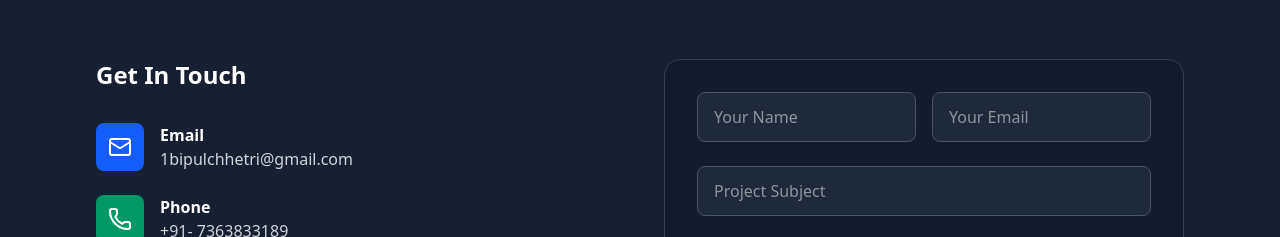
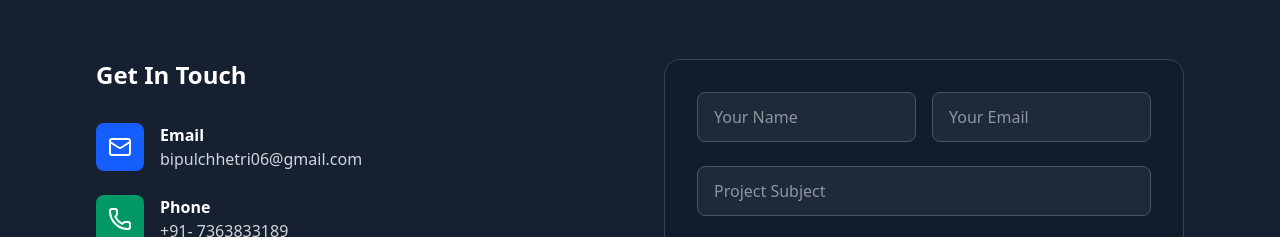
Before and after one commit to bipulchhetri/company, a React (Vite) app: page / in a window 1280 px wide. Shown: the part 4884-5121 px from the top of the page. Built offline with nearby package versions, Linux system fonts and the light colour scheme.

Commit message:
contact email updated

```diff
--- a/src/components/Contact.jsx
+++ b/src/components/Contact.jsx
@@ -47,7 +47,7 @@ const Contact = () => {
                   </div>
                   <div>
                     <div className="font-semibold text-sm sm:text-base">Email</div>
-                    <div className="text-gray-300 text-sm sm:text-base">1bipulchhetri@gmail.com</div>
+                    <div className="text-gray-300 text-sm sm:text-base">bipulchhetri06@gmail.com</div>
                   </div>
                 </div>
                 <div className="flex items-center space-x-3 sm:space-x-4">
```
